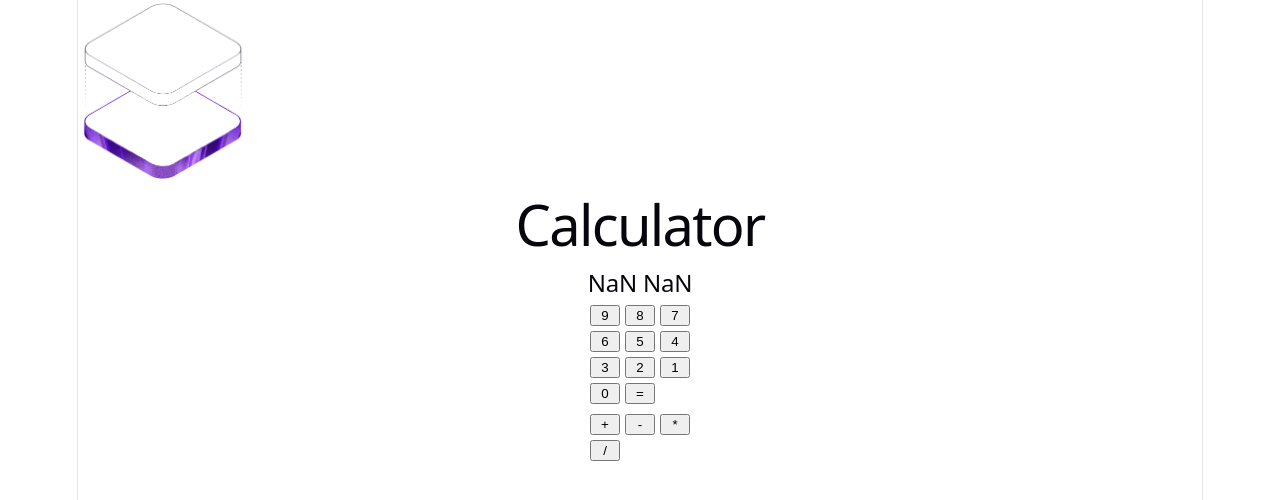
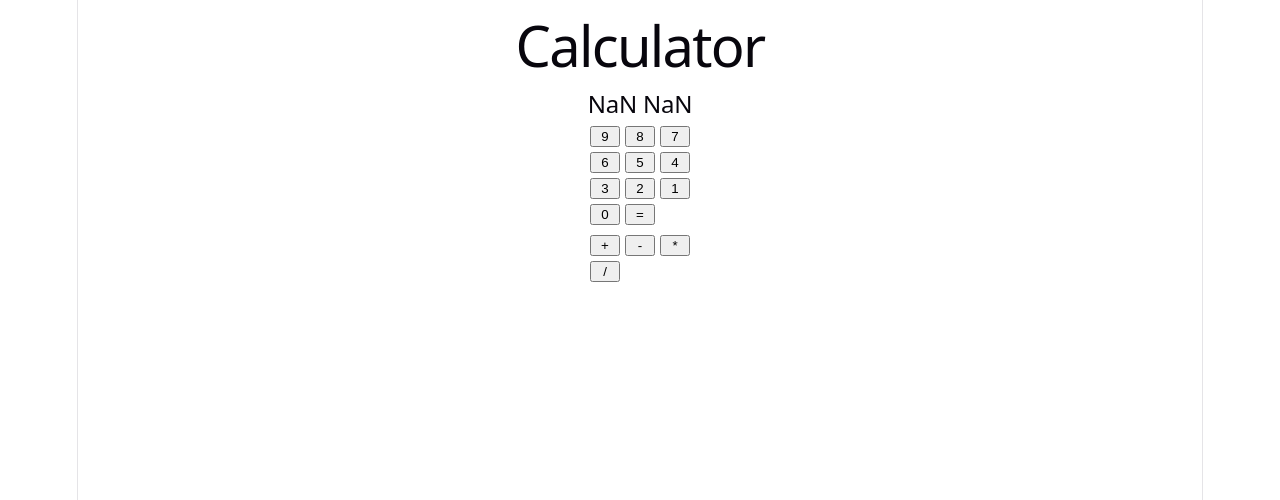
Before and after one commit to crillo136/Engineering-Tr1-Website, a React (Vite) app: page / in a window 1280 px wide. Shown: the top 500 px of the page. Built offline with nearby package versions, Linux system fonts and the light colour scheme.

Commit message:
logo cleared

```diff
--- a/src/App.jsx
+++ b/src/App.jsx
@@ -50,8 +50,6 @@ function App() {
 
   return (
     <>
-
-      <img src={heroImg} className="base" width="170" height="179" alt="" />
       <h1>Calculator</h1>
       <h2>{number1 + " " + number2} </h2>
       <div className="main-grid">
```
